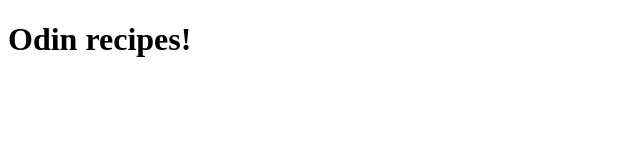
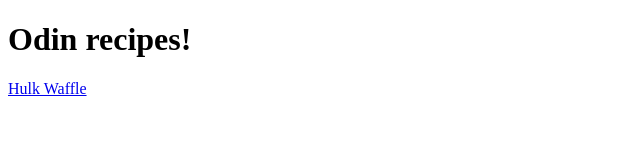
Before and after one commit to wegogym/odin-recipes, a plain HTML site: page index.html in a window 1280 px wide. Shown: the whole page, without its empty margins (0-640 px from the left). Drawn offline with Linux system fonts and the light colour scheme.

Commit message:
added the correct path for href link in index to work.

```diff
--- a/index.html
+++ b/index.html
@@ -11,5 +11,6 @@
     Odin recipes!
 </h1>
 
-<a href="hulkwaffle.html"<Hulk Waffle</a>
+<a href="recipes/hulkwaffle.html">Hulk Waffle</a>
+
 </body>
```
Also changed, not shown: 1 other file.
